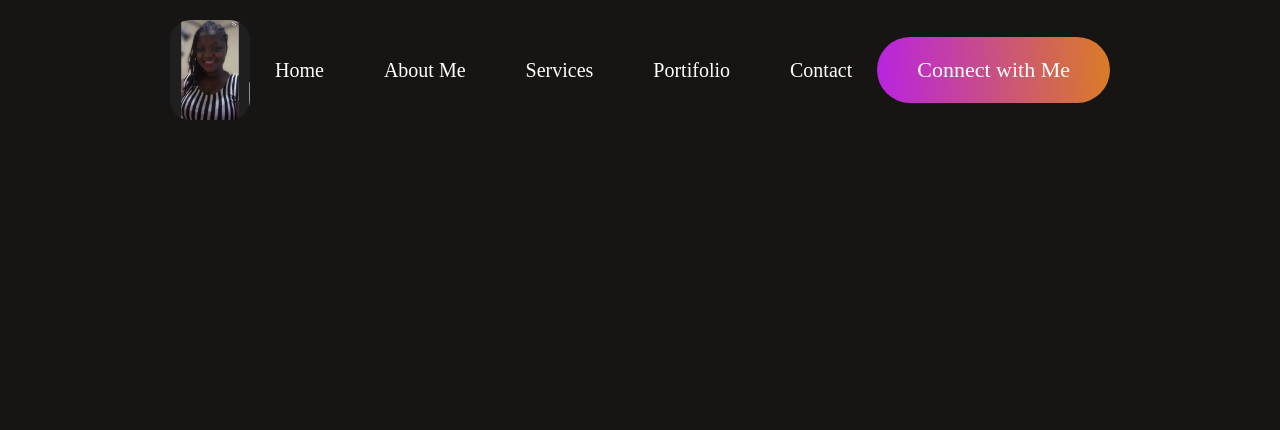
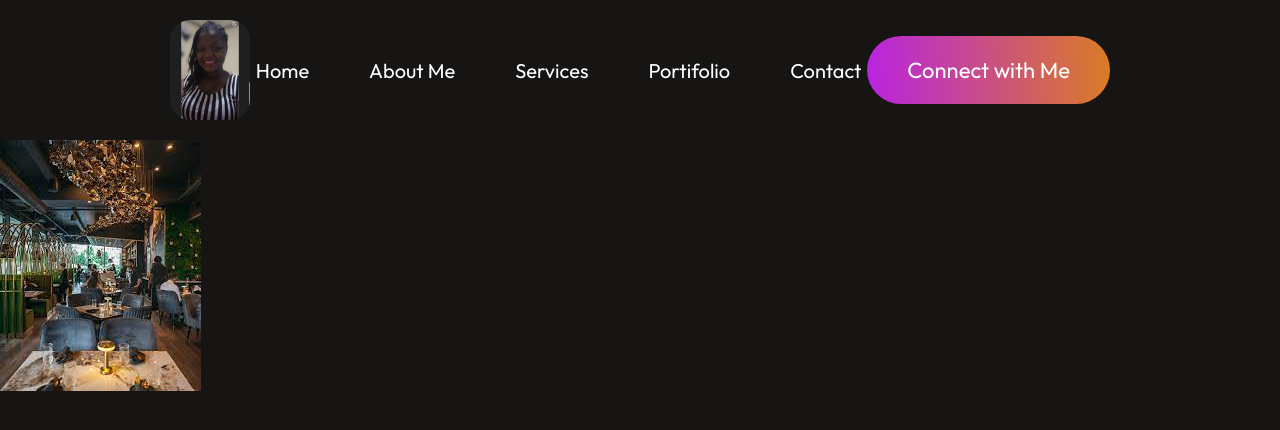
Before and after one commit to nawagirwacatherine/PORTIFOLIO3, a React (Vite) app in the folder real portifolio/: page / in a window 1280 px wide. Shown: the top 430 px of the page. Built offline with nearby package versions, Linux system fonts and the light colour scheme.

Commit message:
Add Hero component

```diff
--- a/real portifolio/index.html
+++ b/real portifolio/index.html
@@ -5,6 +5,9 @@
     <link rel="icon" type="image/svg+xml" href="/vite.svg" />
     <meta name="viewport" content="width=device-width, initial-scale=1.0" />
     <title>Real portifolio</title>
+    <link rel="preconnect" href="https://fonts.googleapis.com">
+<link rel="preconnect" href="https://fonts.gstatic.com" crossorigin>
+<link href="https://fonts.googleapis.com/css2?family=Outfit:wght@100..900&display=swap" rel="stylesheet">
   </head>
   <body>
     <div id="root"></div>
--- a/real portifolio/src/App.css
+++ b/real portifolio/src/App.css
@@ -7,4 +7,5 @@ body {
   height: 100vh;
   background: #161513;
   color: white;
+  font-family: 'outfit';
 }
--- a/real portifolio/src/App.jsx
+++ b/real portifolio/src/App.jsx
@@ -2,6 +2,7 @@
 import React from 'react'
 import './App.css'
 import Navbar from './components/Navbar/Navbar'
+import Hero from './components/Hero/Hero'
 
 const App = ()  => {
 
@@ -9,6 +10,7 @@ const App = ()  => {
   return (
     <div>
       <Navbar />
+      <Hero />
     </div>
   )
 }
--- /dev/null
+++ b/real portifolio/src/components/Hero/Hero.jsx
@@ -0,0 +1,13 @@
+import React from 'react'
+import './Hero.css'
+import restaurant1 from '../../images/restaurant1.jpeg'
+
+const Hero = () => {
+  return (
+    <div className='hero'>
+        <img src={restaurant1} alt="" />
+    </div>
+  )
+}
+
+export default Hero;
--- a/real portifolio/src/components/Navbar.css
+++ b/real portifolio/src/components/Navbar.css
@@ -19,6 +19,10 @@ border-radius: 50px;
 background: linear-gradient(267deg,#DA7C25 0.36%,#B923E1);
 font-size: 22px;
 cursor: pointer;
+transition: 0.5s;
+}
+.nav-connect:hover{
+    transform: scale(1.05)
 }
 
 .logo{
```
Also changed, not shown: real portifolio/src/components/Hero/Hero.css (added).
